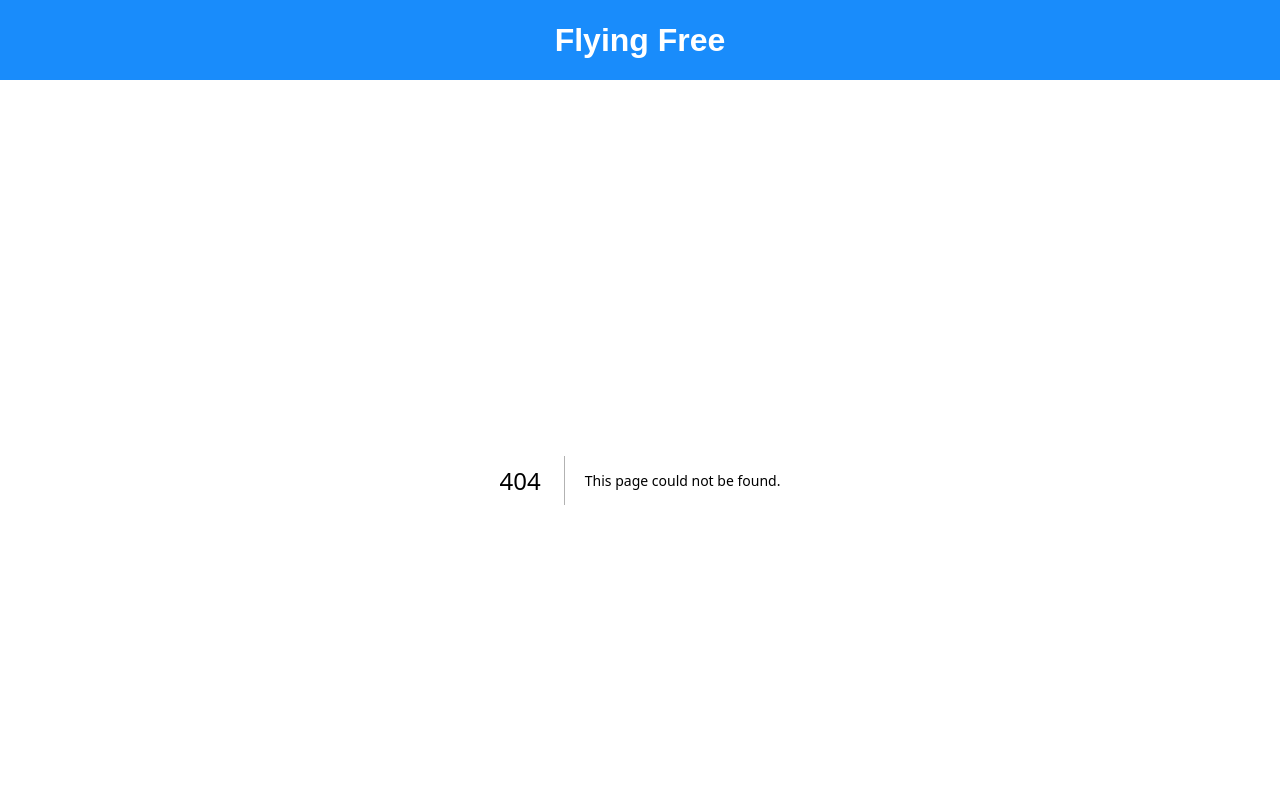
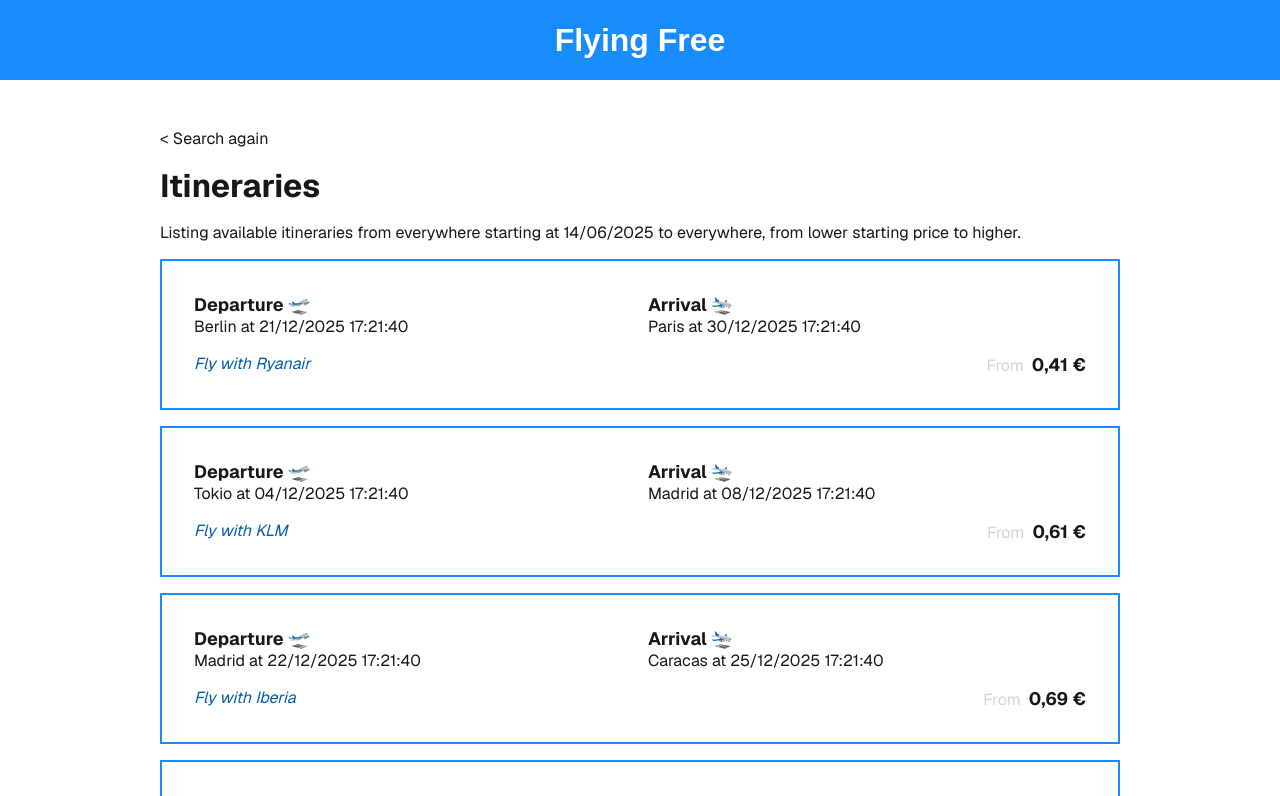
Before and after one commit to Huespal/flying-free, a Next.js app: page /search-results in a window 1280 px wide. Before the commit this address had no page. Shown: the top 796 px of the page. Built offline with nearby package versions, Linux system fonts and the light colour scheme.

Commit message:
feat: add Search Results page

```diff
--- /dev/null
+++ b/src/app/search-results/page.tsx
@@ -0,0 +1,15 @@
+import SearchResult from '@/components/Search/Result';
+import { getItineraries } from '@/domain/itineraries/api';
+import './styles.css';
+
+export const dynamic = 'force-dynamic';
+
+export default async function SearchResults() {
+  const itineraries = await getItineraries();
+
+  return (
+    <div className="search-results-page">
+      <SearchResult itineraries={itineraries} />
+    </div>
+  );
+}
--- /dev/null
+++ b/src/app/search-results/styles.css
@@ -0,0 +1,25 @@
+@import url('../../core/styles/theme.css');
+
+.search-results-page {
+  display: flex;
+  flex-direction: column;
+  min-height: 85svh;
+  padding: 3rem 20rem;
+  gap: 1rem;
+  font-family: var(--font-geist-sans);
+  transition: padding 0.5s;
+}
+
+/* @media (max-width: env(--breakpoint-l)) { */
+@media (max-width: 80rem) {
+  .search-results-page {
+    padding: 3rem 10rem;
+  }
+}
+
+/* @media (max-width: env(--breakpoint-m)) { */
+@media (max-width: 48rem) {
+  .search-results-page {
+    padding: var(--space-l);
+  }
+}
--- a/src/components/Search/Form/styles.css
+++ b/src/components/Search/Form/styles.css
@@ -2,10 +2,12 @@
   display: flex;
   gap: var(--space-l);
   grid-row-start: 2;
-  align-items: end;
+  align-items: flex-end;
+  margin: 0 auto;
 }
 
-@media (max-width: env(--breakpoint-s)) {
+/* @media (max-width: env(--breakpoint-s)) { */
+@media (max-width: 30rem) {
   .search-form {
     flex-direction: column;
   }
--- /dev/null
+++ b/src/components/Search/Result/Item/index.tsx
@@ -0,0 +1,31 @@
+'use client';
+
+import { formatFullDate, formatPrice } from '@/domain/itineraries/helpers';
+import { Itinerary } from '@/domain/itineraries/types';
+import './styles.css';
+
+const ResultItem = ({
+  arrivalDate, arrivalLocation,
+  departureDate, departureLocation,
+  carrier, price
+}: Itinerary) => (
+  <div className="card-itinerary">
+    <div>
+      <h4>Departure 🛫</h4>
+      <p>{departureLocation} at {formatFullDate(departureDate)}</p>
+    </div>
+    <div>
+      <h4>Arrival 🛬</h4>
+      <p>{arrivalLocation} at {formatFullDate(arrivalDate)}</p>
+    </div>
+    <footer>
+      <i>Fly with {carrier}</i>
+      <div className="card-itinerary-price">
+        <p className="disabled">From</p>
+        <strong>{formatPrice(price)}</strong>
+      </div>
+    </footer>
+  </div>
+);
+
+export default ResultItem;
--- /dev/null
+++ b/src/components/Search/Result/Item/styles.css
@@ -0,0 +1,30 @@
+.card-itinerary {
+  display: grid;
+  grid-template-columns: 1fr 1fr;
+  gap: var(--space-default);
+  background-color: var(--color-light);
+  padding: var(--space-l);
+  border: 2px solid var(--color-primary);
+  min-width: 45rem;
+
+  h4,
+  strong {
+    font-size: large;
+  }
+
+  footer {
+    display: flex;
+    justify-content: space-between;
+    grid-column: 1/3;
+
+    i {
+      color: var(--color-secondary);
+    }
+
+    .card-itinerary-price {
+      display: flex;
+      gap: var(--space-s);
+      align-items: flex-end;
+    }
+  }
+}
--- /dev/null
+++ b/src/components/Search/Result/index.tsx
@@ -0,0 +1,66 @@
+'use client'
+
+import ResultItem from '@/components/Search/Result/Item';
+import { formatDate } from '@/domain/itineraries/helpers';
+import { type Itinerary } from '@/domain/itineraries/types';
+import Link from 'next/link';
+import { useSearchParams } from 'next/navigation';
+import { useMemo } from 'react';
+
+interface SearchResultProps {
+  itineraries: Itinerary[];
+}
+
+const SearchResult = ({
+  itineraries
+}: SearchResultProps) => {
+  const searchParams = useSearchParams()
+  const from = searchParams.get('from');
+  const to = searchParams.get('to');
+  const inputDate = searchParams.get('date');
+
+  const date = useMemo(() =>
+    inputDate ? new Date(inputDate) : new Date(), [inputDate]);
+  const dateString = useMemo(() => formatDate({
+    dayOfMonth: date.getDate(), month: date.getMonth(), year: date.getFullYear()
+  }), [date]);
+
+  const results = useMemo(() => {
+    const noFilters = !from && !to && !inputDate;
+
+    return (noFilters ? itineraries : itineraries.filter(({
+      departureLocation, arrivalLocation, departureDate
+    }) => {
+      const fromMatch = !!from
+        ? departureLocation.toLowerCase() === from.toLowerCase()
+        : true;
+      const toMatch = !!to
+        ? arrivalLocation.toLowerCase() === to.toLowerCase()
+        : true;
+
+      const itineraryDate = new Date(
+        departureDate.year, departureDate.month, departureDate.dayOfMonth,
+        departureDate.hourOfDay, departureDate.minute, departureDate.second
+      );
+      const dateMatch = date <= itineraryDate;
+
+      return fromMatch && toMatch && dateMatch;
+    })).sort((a, b) => a.price - b.price)
+  }, [from, to, date, inputDate, itineraries]);
+
+  return (
+    <>
+      <Link href="/">{`< Search again`}</Link>
+      <h1>Itineraries</h1>
+      <p>{`
+        Listing available itineraries from ${from || 'everywhere'}
+        starting at ${dateString} to ${to || 'everywhere'},
+        from lower starting price to higher.
+      `}</p>
+      {results.length <= 0 && <p>There are no itineraries</p>}
+      {results.map((result, index) => <ResultItem key={index} {...result} />)}
+    </>
+  );
+}
+
+export default SearchResult;
--- /dev/null
+++ b/src/domain/itineraries/helpers.ts
@@ -0,0 +1,21 @@
+import { ItineraryDate, ItineraryFullDate } from '@/domain/itineraries/types';
+
+const leadingZero = (number: number) => number < 10 ? `0${number}` : number;
+
+export const formatDate = (date: ItineraryDate) => {
+  const day = leadingZero(date.dayOfMonth);
+  const month = leadingZero(date.month + 1);
+  return `${day}/${month}/${date.year}`;
+}
+
+export const formatFullDate = (fullDate: ItineraryFullDate) => {
+  const date = formatDate(fullDate);
+  const time =
+    `${leadingZero(fullDate.hourOfDay)}:` +
+    `${leadingZero(fullDate.minute)}:` +
+    `${leadingZero(fullDate.second)}`;
+  return `${date} ${time}`;
+}
+
+export const formatPrice = (price: number) =>
+  `${price.toFixed(2).replace('.', ',')} €`;
--- /dev/null
+++ b/src/domain/itineraries/types.tsx
@@ -0,0 +1,20 @@
+export interface ItineraryDate {
+  year: number;
+  month: number;
+  dayOfMonth: number;
+}
+
+export interface ItineraryFullDate extends ItineraryDate {
+  hourOfDay: number;
+  minute: number;
+  second: number;
+}
+
+export interface Itinerary {
+  arrivalDate: ItineraryFullDate;
+  departureDate: ItineraryFullDate;
+  arrivalLocation: string;
+  departureLocation: string;
+  carrier: string;
+  price: number;
+}
```
Also changed, not shown: vitest.config.mts, 2 other files (tests, documents, lock files or other folders).
